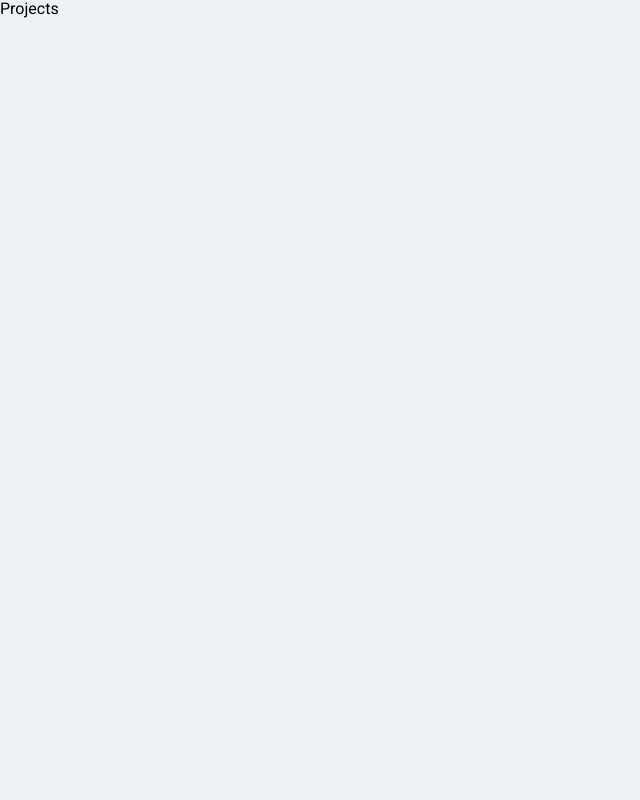
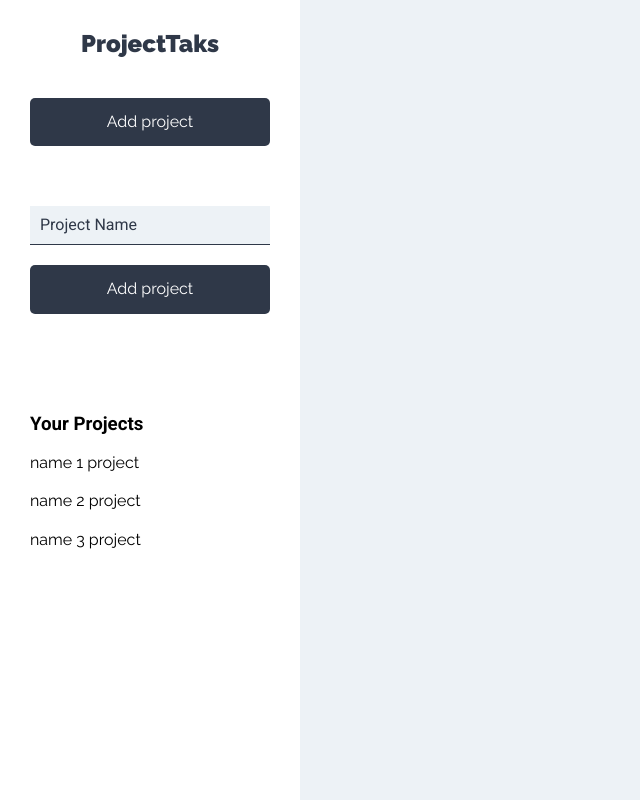
Before and after one commit to jdnav/projectTaskManager, a React (Create React App) app: page /projects in a window 1280 px wide. Shown: the whole page, without its empty margins (0-640 px from the left). Built offline with nearby package versions, Linux system fonts and the light colour scheme.

Commit message:
Basic sidebar

```diff
--- a/src/components/auth/Projects.js
+++ b/src/components/auth/Projects.js
@@ -1,11 +1,20 @@
-import React from 'react'
+import React from 'react';
+import Sidebar from "../layout/Sidebar";
 
 // Typing "rafce" react arrow function comp with ES7
 const Projects = () => {
     return (
-        <div>
-            Projects
+        <div className="container-app">
+            <Sidebar />
+            <div className="main-section">
+                <main>
+                    <div className="container-tasks">
+
+                    </div>
+                </main>
+            </div>
         </div>
+
     )
 }
 
--- /dev/null
+++ b/src/components/layout/Sidebar.js
@@ -0,0 +1,18 @@
+import React from 'react'
+import AddProject from "../projects/AddProject";
+import ListProjects from "../projects/ListProjects";
+
+const Sidebar = () => {
+    return (
+        <aside>
+            <h2>Project<span>Taks</span></h2>
+            <AddProject />
+            <div className="projects">
+                <h3>Your Projects</h3>
+                <ListProjects />
+            </div>
+        </aside>
+    );
+}
+
+export default Sidebar;
--- /dev/null
+++ b/src/components/projects/AddProject.js
@@ -0,0 +1,62 @@
+import React, { Fragment, useState } from 'react'
+
+export const AddProject = () => {
+
+    // State for Project
+    const [project, addProject] = useState({
+        name: ''
+    });
+
+    // Extract name of the project
+    const { name } = project;
+
+    // Read form
+    const onChangeProject = e => {
+        addProject({
+            ...project,
+            [e.target.name]: e.target.value
+        });
+    }
+
+    // when form submitted
+    const onSubmitProject = e => {
+        e.preventDefault();
+        // validate project
+
+        // add to state
+
+        // reboot form
+    }
+
+    return (
+        <Fragment>
+            <button
+                type="button"
+                className="btn btn-block btn-primary"
+            >
+                Add project
+            </button>
+            <form
+                className="form-add-project"
+                onSubmit={onSubmitProject}
+            >
+                <input
+                    type="text"
+                    className="input-text"
+                    placeholder="Project Name"
+                    name="nombre"
+                    value={name}
+
+                ></input>
+                <input
+                    type="submit"
+                    className="btn btn-primary btn-block"
+                    value="Add project"
+                    onChange={onChangeProject}
+                ></input>
+            </form>
+        </Fragment>
+    )
+}
+
+export default AddProject;
--- /dev/null
+++ b/src/components/projects/ListProjects.js
@@ -0,0 +1,22 @@
+import React from 'react';
+import Project from './Project';
+
+// {project} = PROPS
+export const ListProjects = () => {
+
+const projects = [
+    {name: `name 1 project`},
+    {name: `name 2 project`},
+    {name: `name 3 project`}
+]
+
+    return (
+        <ul className="list-projects">
+            {projects.map(projectItem => (
+                <Project project={projectItem} />
+            ))}
+        </ul>
+    )
+}
+
+export default ListProjects;
--- /dev/null
+++ b/src/components/projects/Project.js
@@ -0,0 +1,17 @@
+import React from 'react'
+
+export const Project = ({ project }) => {
+    return (
+        <li>
+            <button
+                type="button"
+                className="btn btn-blank"
+            >
+                {project.name}
+            </button>
+
+        </li>
+    )
+}
+
+export default Project;
--- a/src/index.css
+++ b/src/index.css
@@ -98,7 +98,7 @@ a {
       background-color: var(--blanco);
       flex: 0 0 300px;
   }
-  .seccion-principal {
+  .main-section {
       flex: 1;
   }
 
@@ -110,24 +110,24 @@ aside  {
   padding: 3rem;
 }
 
-.formulario-nuevo-proyecto {
+.form-add-project {
   margin-top: 6rem;
 }
-.formulario-nuevo-proyecto .input-text {
+.form-add-project .input-text {
   border-bottom: 1px solid var(--gris2);
   border-radius: 0;
   background-color: var(--gris1);
 }
-.formulario-nuevo-proyecto .input-text::placeholder{
+.form-add-project .input-text::placeholder{
   color: var(--gris2);
 }
-.proyectos {
+.projects {
   margin-top: 10rem;
 }
-.listado-proyectos li {
+.list-projects li {
   margin-bottom: 2rem;
 }
-.listado-proyectos li a {
+.list-projects li a {
   font-size: 1.4rem;
   color: var(--gris2);
   line-height: 1.5;
@@ -155,12 +155,12 @@ aside  {
   margin-right: 2rem;
 }
 
-/** Formulario crear y editar tareas **/
-.formulario {
+/** form crear y editar tareas **/
+.form {
   background-color: var(--gris3);
   padding: 4rem;
 }
-.formulario form {
+.form form {
   max-width: 600px;
   margin: 0 auto;
 }
@@ -180,13 +180,13 @@ aside  {
 }
 
 /** TAREAS LISTADO **/
-.container-tareas {
+.container-tasks {
   padding: 4rem;
 }
 
 
 
-.listado-tareas {
+.listado-tasks {
   max-width: 600px;
   margin: 0 auto;
 }
@@ -266,20 +266,20 @@ aside  {
 
 
 .tarea-enter,
-.proyecto-enter {
+.project-enter {
   opacity: 0;
 }
 .tarea-enter-active,
-.proyecto-enter-active {
+.project-enter-active {
   opacity: 1;
   transition: opacity 200ms;
 }
 .tarea-exit,
-.proyecto-exit {
+.project-exit {
   opacity: 1;
 }
 .tarea-exit-active,
-.proyecto-exit-active {
+.project-exit-active {
   opacity: 0;
   transition: opacity 200ms;
 }
```
